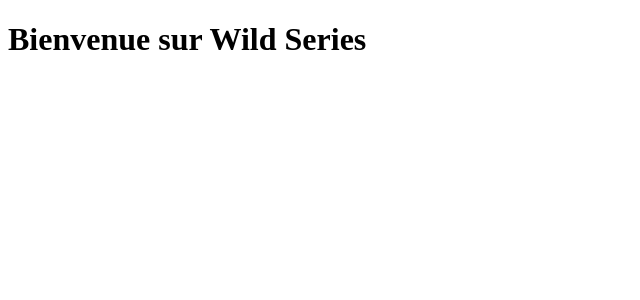
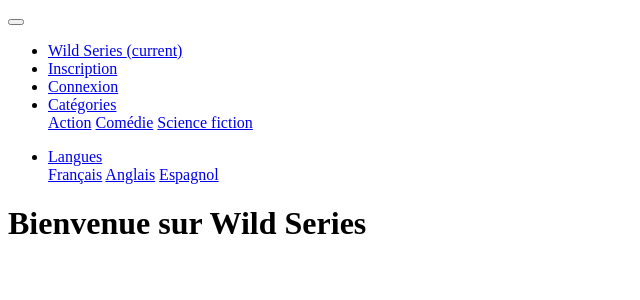
Before and after one commit to Carolinefourcade/wild-series, a Symfony app: template templates/accueil/index.html.twig in a window 1280 px wide. Shown: the top 300 px of the page, without its empty margins (0-640 px from the left). Run offline with Twig, Linux system fonts and the light colour scheme; the template is opened without the code that fills it, so the values that code supplies are empty; some libraries are stand-ins or nearby versions.

Commit message:
create navbar.html.twig

```diff
--- a/composer.json
+++ b/composer.json
@@ -1,4 +1,4 @@
-{
+yarn{
     "type": "project",
     "license": "proprietary",
     "require": {
@@ -25,6 +25,7 @@
         "symfony/twig-pack": "*",
         "symfony/validator": "4.4.*",
         "symfony/web-link": "4.4.*",
+        "symfony/webpack-encore-bundle": "^1.7",
         "symfony/yaml": "4.4.*"
     },
     "require-dev": {
--- a/config/bundles.php
+++ b/config/bundles.php
@@ -12,4 +12,5 @@ return [
     Symfony\Bundle\MonologBundle\MonologBundle::class => ['all' => true],
     Symfony\Bundle\DebugBundle\DebugBundle::class => ['dev' => true, 'test' => true],
     Symfony\Bundle\MakerBundle\MakerBundle::class => ['dev' => true],
+    Symfony\WebpackEncoreBundle\WebpackEncoreBundle::class => ['all' => true],
 ];
--- a/src/Controller/DefaultController.php
+++ b/src/Controller/DefaultController.php
@@ -11,7 +11,7 @@ use Symfony\Component\Routing\Annotation\Route;
 class DefaultController extends AbstractController
 {
     /**
-     * @Route("/home", name="app_index")
+     * @Route("/", name="app_index")
      */
     public function index() :Response
     {
--- a/templates/base.html.twig
+++ b/templates/base.html.twig
@@ -1,12 +1,21 @@
-<!DOCTYPE html>
+<!doctype html>
 <html>
     <head>
         <meta charset="UTF-8">
         <title>{% block title %}Welcome!{% endblock %}</title>
-        {% block stylesheets %}{% endblock %}
+        {% block stylesheets %}
+            {{ encore_entry_link_tags('app') }}
+        {% endblock %}
     </head>
+    <header>
+        {% block header %}
+            {% include 'navbar.html.twig' %}
+        {% endblock %}
+    </header>
     <body>
         {% block body %}{% endblock %}
-        {% block javascripts %}{% endblock %}
+        {% block javascripts %}
+        {{ encore_entry_script_tags('app') }}
+        {% endblock %}
     </body>
 </html>
--- /dev/null
+++ b/templates/navbar.html.twig
@@ -0,0 +1,49 @@
+
+{% block header %}
+    <nav class="navbar navbar-expand-lg navbar-light ">
+        <a class="navbar-brand" href="#"></a>
+        <button class="navbar-toggler" type="button" data-toggle="collapse" data-target="#navbarSupportedContent" aria-controls="navbarSupportedContent" aria-expanded="false" aria-label="Toggle navigation">
+            <span class="navbar-toggler-icon"></span>
+        </button>
+
+        <div class="collapse navbar-collapse" id="navbarSupportedContent">
+            <ul class="navbar-nav mr-auto">
+                <li class="nav-item active">
+                    <a class="nav-link text-white" href="#">Wild Series <span class="sr-only">(current)</span></a>
+                </li>
+                <li class="nav-item">
+                    <a class="nav-link text-white" href="#">Inscription</a>
+                </li>
+                <li class="nav-item">
+                    <a class="nav-link text-white" href="#">Connexion</a>
+                </li>
+                <li class="nav-item dropdown">
+                    <a class="nav-link text-white dropdown-toggle" href="#" id="navbarDropdown" role="button" data-toggle="dropdown" aria-haspopup="true" aria-expanded="false">
+                        Catégories
+                    </a>
+                    <div class="dropdown-menu" aria-labelledby="navbarDropdown">
+                        <a class="dropdown-item" href="#">Action</a>
+                        <a class="dropdown-item" href="#">Comédie</a>
+                        <a class="dropdown-item" href="#">Science fiction</a>
+                        <a class="dropdown-item" href="#"></a>
+                    </div>
+                </li>
+
+            </ul>
+            <ul>
+                <li class="nav-item dropdown langue">
+                    <a class="nav-link text-white dropdown-toggle" href="#" id="navbarDropdown" role="button" data-toggle="dropdown" aria-haspopup="true" aria-expanded="false">
+                        Langues
+                    </a>
+                    <div class="dropdown-menu" aria-labelledby="navbarDropdown">
+                        <a class="dropdown-item" href="#">Français</a>
+                        <a class="dropdown-item" href="#">Anglais</a>
+                        <a class="dropdown-item" href="#">Espagnol</a>
+                        <a class="dropdown-item" href="#"></a>
+                    </div>
+                </li>
+            </ul>
+
+        </div>
+    </nav>
+{% endblock %}
--- /dev/null
+++ b/webpack.config.js
@@ -0,0 +1,74 @@
+var Encore = require('@symfony/webpack-encore');
+
+// Manually configure the runtime environment if not already configured yet by the "encore" command.
+// It's useful when you use tools that rely on webpack.config.js file.
+if (!Encore.isRuntimeEnvironmentConfigured()) {
+    Encore.configureRuntimeEnvironment(process.env.NODE_ENV || 'dev');
+}
+
+Encore
+    // directory where compiled assets will be stored
+    .setOutputPath('public/build/')
+    // public path used by the web server to access the output path
+    .setPublicPath('/build')
+    // only needed for CDN's or sub-directory deploy
+    //.setManifestKeyPrefix('build/')
+
+    /*
+     * ENTRY CONFIG
+     *
+     * Add 1 entry for each "page" of your app
+     * (including one that's included on every page - e.g. "app")
+     *
+     * Each entry will result in one JavaScript file (e.g. app.js)
+     * and one CSS file (e.g. app.scss) if your JavaScript imports CSS.
+     */
+    .addEntry('app', './assets/js/app.js')
+    //.addEntry('page1', './assets/js/page1.js')
+    //.addEntry('page2', './assets/js/page2.js')
+
+    // When enabled, Webpack "splits" your files into smaller pieces for greater optimization.
+    .splitEntryChunks()
+
+    // will require an extra script tag for runtime.js
+    // but, you probably want this, unless you're building a single-page app
+    .enableSingleRuntimeChunk()
+
+    /*
+     * FEATURE CONFIG
+     *
+     * Enable & configure other features below. For a full
+     * list of features, see:
+     * https://symfony.com/doc/current/frontend.html#adding-more-features
+     */
+    .cleanupOutputBeforeBuild()
+    .enableBuildNotifications()
+    .enableSourceMaps(!Encore.isProduction())
+    // enables hashed filenames (e.g. app.abc123.css)
+    .enableVersioning(Encore.isProduction())
+
+    // enables @babel/preset-env polyfills
+    .configureBabelPresetEnv((config) => {
+        config.useBuiltIns = 'usage';
+        config.corejs = 3;
+    })
+
+    // enables Sass/SCSS support
+    .enableSassLoader()
+
+    // uncomment if you use TypeScript
+    //.enableTypeScriptLoader()
+
+    // uncomment to get integrity="..." attributes on your script & link tags
+    // requires WebpackEncoreBundle 1.4 or higher
+    //.enableIntegrityHashes(Encore.isProduction())
+
+    // uncomment if you're having problems with a jQuery plugin
+    //.autoProvidejQuery()
+
+    // uncomment if you use API Platform Admin (composer req api-admin)
+    //.enableReactPreset()
+    //.addEntry('admin', './assets/js/admin.js')
+;
+
+module.exports = Encore.getWebpackConfig();
```
Also changed, not shown: assets/css/app.scss (added, +23 -0 lines), assets/js/app.js (added, +17 -0 lines), package.json (added, +21 -0 lines), templates/wild/index.html.twig (+7 -9 lines), 8 other files.
